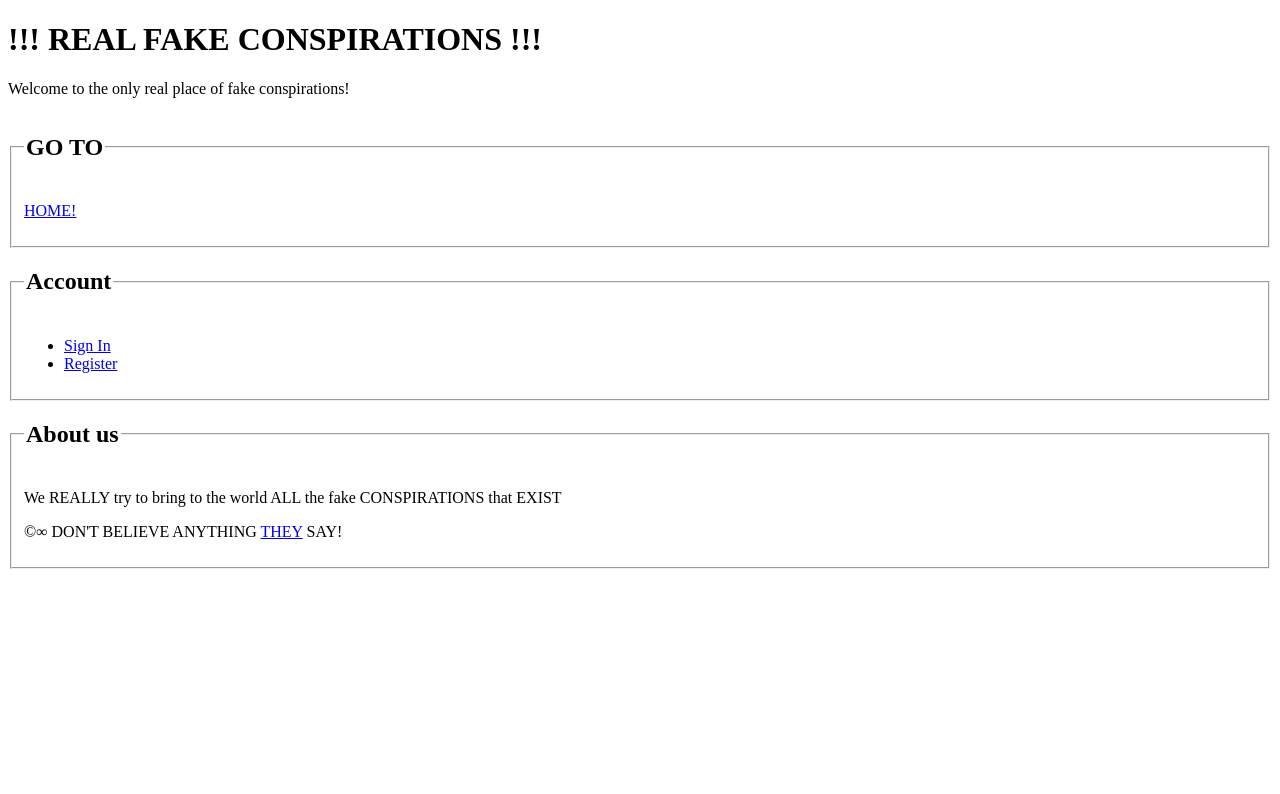
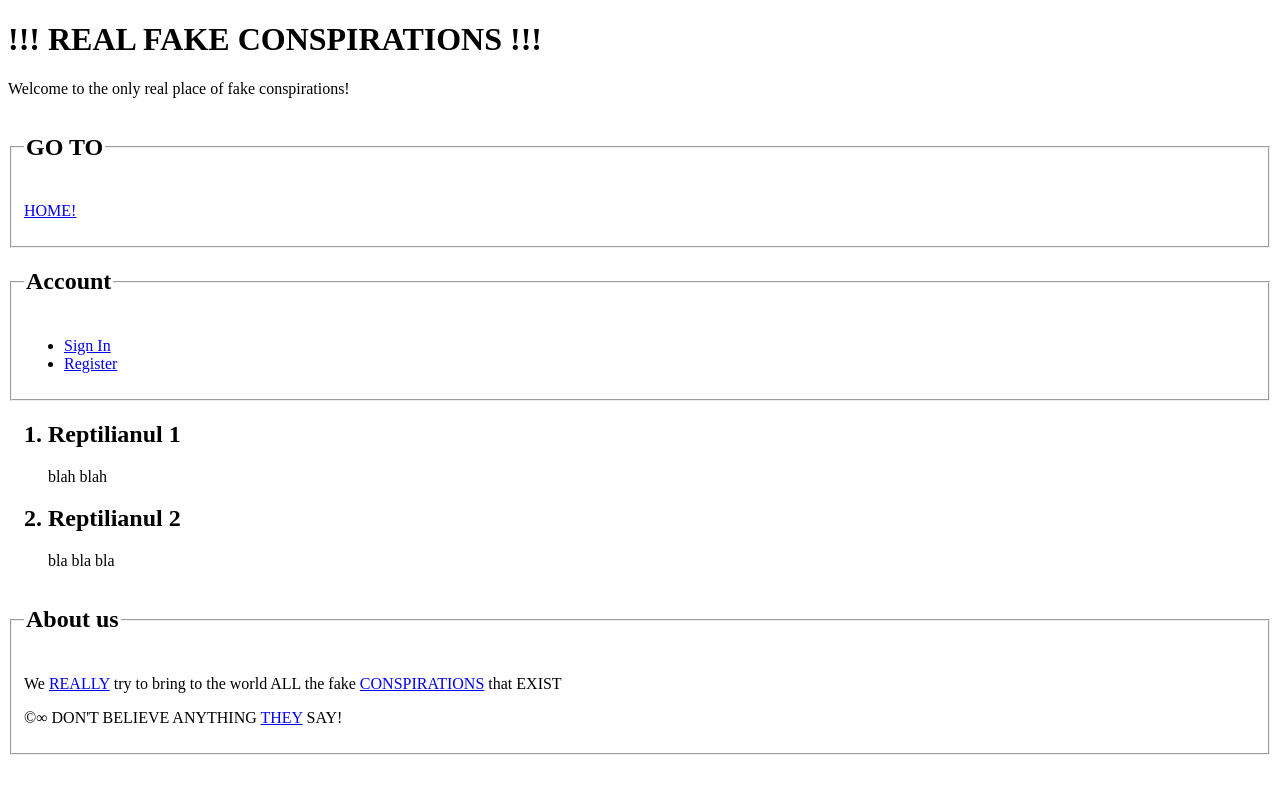
Before and after one commit to BogdanPaduret/HTML_Conspiratii, a plain HTML site: page pages/politics.html in a window 1280 px wide. Drawn offline with Linux system fonts and the light colour scheme.

Commit message:
adaugate link-uri in mai mutle locuri in footer

```diff
--- a/pages/politics.html
+++ b/pages/politics.html
@@ -27,13 +27,20 @@
     </header>
 
     <main>
-
+        <section>
+            <ol>
+                <h2><li>Reptilianul 1</li></h2>
+                <p>blah blah</p>
+                <h2><li>Reptilianul 2</li></h2>
+                <p>bla bla bla</p>
+            </ol>
+        </section>
     </main>
 
     <footer>
         <fieldset>
             <legend><h2>About us</h2></legend>
-            <p>We REALLY try to bring to the world ALL the fake CONSPIRATIONS that EXIST</p>
+            <p>We <a href="corporations.html">REALLY</a> try to bring to the world ALL the fake <a href="../index.html">CONSPIRATIONS</a> that EXIST</p>
             <p>&copy;&infin; DON'T BELIEVE ANYTHING <a href="https://duckduckgo.com/">THEY</a> SAY!</p>
         </fieldset>
     </footer>
```
Also changed, not shown: account/register.html (+1 -1 lines), account/sign_in.html (+1 -1 lines), index.html (+2 -2 lines), pages/aliens.html (+7 -2 lines), pages/corporations.html (+2 -2 lines).
